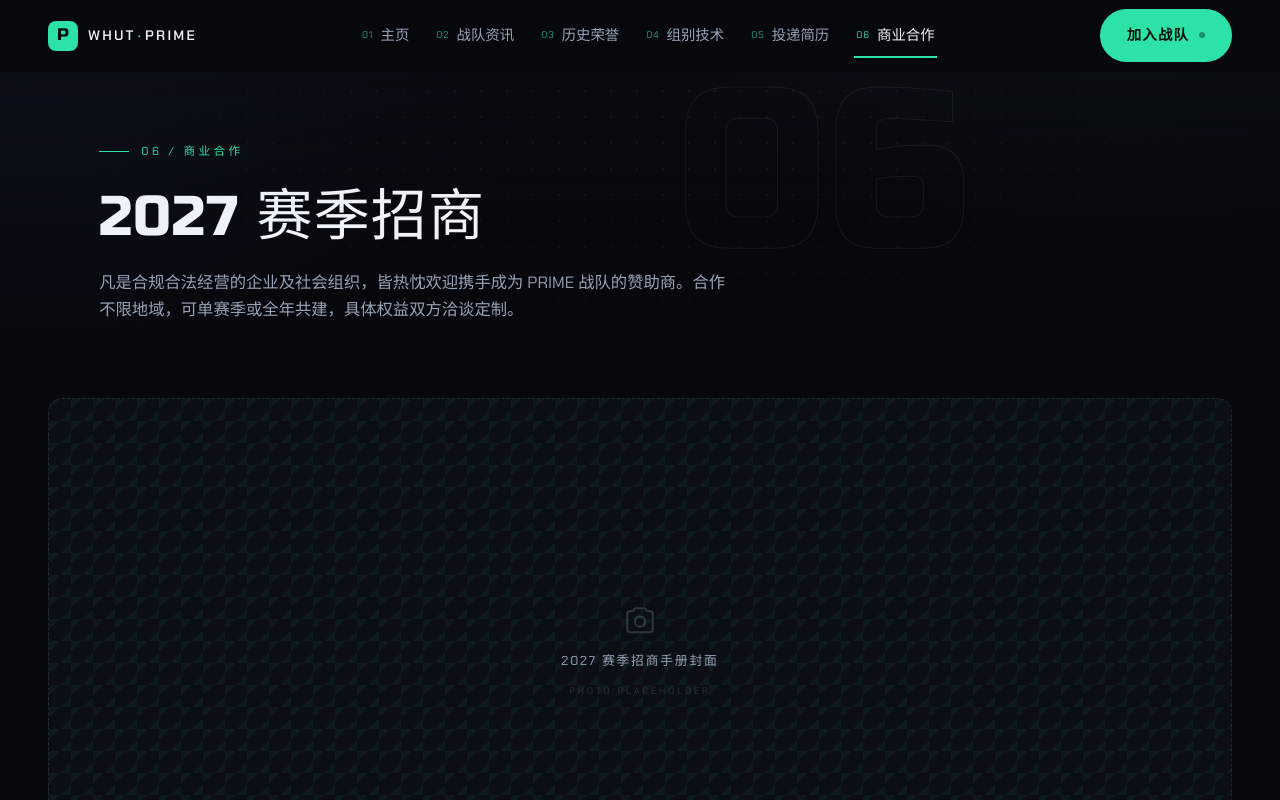
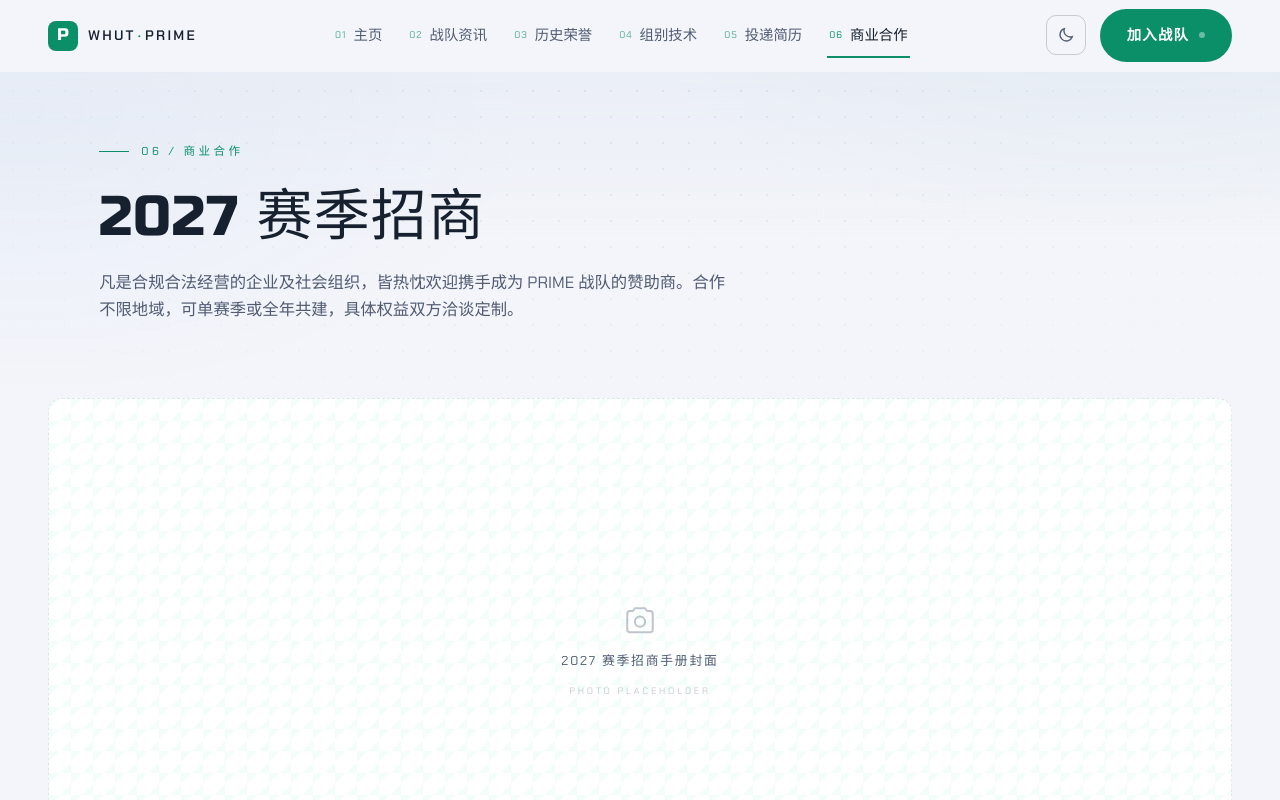
Before and after one commit to WHUT-RMers/whut-prime-website, a Vue app in the folder frontend/: page /cooperate in a window 1280 px wide. Shown: the top 800 px of the page. Built offline with nearby package versions, Linux system fonts and the light colour scheme.

Commit message:
feat: 新增深色/浅色主题切换（顶栏开关 + 系统跟随 + 持久化）

```diff
--- a/frontend/index.html
+++ b/frontend/index.html
@@ -6,6 +6,19 @@
     <link rel="icon" type="image/png" href="/static/favicon.png?v=2" />
     <title>WHUT PRIME — 武汉理工大学机甲大师 PRIME 战队 · 2027 赛季</title>
     <meta name="description" content="武汉理工大学机甲大师 PRIME 战队官网（2027 赛季）。精研 · 覃思 · 笃志 · 力行。赛事介绍、战队资讯、历史荣誉、组别与技术栈、简历投递、商业合作。" />
+    <script>
+      // 首屏主题防闪烁：渲染前从 localStorage / 系统偏好决定主题
+      ;(function () {
+        var t;
+        try {
+          var s = localStorage.getItem('whut-prime-theme');
+          t = s === 'dark' || s === 'light'
+            ? s
+            : (window.matchMedia('(prefers-color-scheme: light)').matches ? 'light' : 'dark')
+        } catch (e) { t = 'dark' }
+        document.documentElement.setAttribute('data-theme', t)
+      })()
+    </script>
   </head>
   <body>
     <div id="app"></div>
--- a/frontend/src/components/SiteNav.vue
+++ b/frontend/src/components/SiteNav.vue
@@ -3,9 +3,11 @@ import { computed, onBeforeUnmount, onMounted, ref, watch } from 'vue'
 import { useRoute } from 'vue-router'
 import { gsap } from 'gsap'
 import { prefersReducedMotion } from '../utils/motion'
+import { useTheme } from '../utils/theme'
 
 const route = useRoute()
 const nav = ref<HTMLElement | null>(null)
+const { theme, toggle } = useTheme()
 const prog = ref<HTMLElement | null>(null)
 const drawer = ref<HTMLElement | null>(null)
 const scrolled = ref(false)
@@ -105,6 +107,21 @@ function closeDrawer() {
       </nav>
 
       <div class="nav-right">
+        <button
+          type="button"
+          class="theme-btn"
+          :aria-label="theme === 'dark' ? '切换到浅色模式' : '切换到深色模式'"
+          :title="theme === 'dark' ? '浅色模式' : '深色模式'"
+          @click="toggle"
+        >
+          <svg v-if="theme === 'dark'" class="theme-icon" viewBox="0 0 24 24" fill="none" stroke="currentColor" stroke-width="1.8" aria-hidden="true">
+            <circle cx="12" cy="12" r="4.4" />
+            <path d="M12 2.6v2.4M12 19v2.4M2.6 12h2.4M19 12h2.4M5.2 5.2l1.7 1.7M17.1 17.1l1.7 1.7M18.8 5.2l-1.7 1.7M6.9 17.1l-1.7 1.7" />
+          </svg>
+          <svg v-else class="theme-icon" viewBox="0 0 24 24" fill="none" stroke="currentColor" stroke-width="1.8" aria-hidden="true">
+            <path d="M20.4 14.2A8.4 8.4 0 0 1 9.8 3.6a8.4 8.4 0 1 0 10.6 10.6Z" />
+          </svg>
+        </button>
         <RouterLink to="/recruit" class="btn btn-primary nav-cta" data-magnet>
           加入战队 <i class="cta-dot" aria-hidden="true"></i>
         </RouterLink>
@@ -157,7 +174,7 @@ function closeDrawer() {
   background: transparent;
 }
 .nav.scrolled {
-  background: rgba(8, 10, 17, 0.94);
+  background: var(--bg-glass);
   border-bottom-color: var(--line);
 }
 
@@ -230,6 +247,22 @@ function closeDrawer() {
 .nav-right { display: flex; align-items: center; gap: 14px; }
 .cta-dot { width: 6px; height: 6px; border-radius: 50%; background: var(--accent-ink); animation: pulse-dot 1.6s ease-in-out infinite; }
 
+.theme-btn {
+  flex: 0 0 auto;
+  width: 40px;
+  height: 40px;
+  display: grid;
+  place-items: center;
+  border: 1px solid var(--line-strong);
+  border-radius: 10px;
+  background: transparent;
+  color: var(--ink-dim);
+  transition: color 0.3s, border-color 0.3s, background 0.3s, transform 0.35s var(--ease-expo);
+}
+.theme-btn:hover { color: var(--accent); border-color: var(--accent); background: var(--deck-sheen); }
+.theme-btn:active { transform: scale(0.94); }
+.theme-icon { width: 18px; height: 18px; }
+
 .nav-burger {
   display: none;
   flex-direction: column;
@@ -261,7 +294,7 @@ function closeDrawer() {
   overflow-y: auto;
   overscroll-behavior: contain;
   padding: 18px max(24px, env(safe-area-inset-right)) max(34px, env(safe-area-inset-bottom)) max(24px, env(safe-area-inset-left));
-  background: #0a0c13;
+  background: var(--bg);
   border-bottom: 1px solid var(--line-strong);
   clip-path: inset(0 0 100% 0);
   pointer-events: none;
--- a/frontend/src/style.css
+++ b/frontend/src/style.css
@@ -51,6 +51,18 @@
   --accent-2: #4da3ff;
   --accent-warm: #ffb45e;
   --accent-ink: #04130c;
+  --input-bg: #090b10;
+  /* 首屏照片区专属：两种主题下都保持亮（压在暗色照片/暗角上） */
+  --hero-accent: #2de2a6;
+  --hero-ink: #eef2f9;
+  --hero-ink-dim: #97a3b6;
+  --hero-ink-faint: #6b7684;
+  --hero-line: rgba(233, 241, 255, 0.2);
+  --hero-line-strong: rgba(233, 241, 255, 0.34);
+  /* 卡片微光晕（深色白色微光 / 浅色墨色微光） */
+  --deck-sheen: rgba(255, 255, 255, 0.03);
+  --deck-sheen-strong: rgba(255, 255, 255, 0.05);
+  --deck-line: rgba(233, 241, 255, 0.05);
   --display: "Russo One", "PingFang SC", "HarmonyOS Sans SC", "Microsoft YaHei", "Noto Sans SC", "Helvetica Neue", Arial, sans-serif;
   --sans: "Chakra Petch", "PingFang SC", "HarmonyOS Sans SC", "Microsoft YaHei", "Noto Sans SC", "Helvetica Neue", Arial, sans-serif;
   --serif: var(--display);
@@ -62,6 +74,29 @@
   --radius: 14px;
   --ease: cubic-bezier(0.22, 1, 0.36, 1);
   --ease-expo: cubic-bezier(0.16, 1, 0.3, 1);
+  color-scheme: dark;
+}
+
+/* ---- 浅色主题：由 index.html 内联防闪烁脚本写入 html[data-theme="light"] ---- */
+:root[data-theme='light'] {
+  color-scheme: light;
+  --bg: #f3f5fa;
+  --surface: #ffffff;
+  --surface-2: #eef1f7;
+  --bg-glass: rgba(255, 255, 255, 0.86);
+  --ink: #17202e;
+  --ink-dim: #505b72;
+  --ink-faint: #8b94a8;
+  --line: rgba(23, 32, 46, 0.1);
+  --line-strong: rgba(23, 32, 46, 0.2);
+  --accent: #0a8f68;
+  --accent-2: #2f6fd6;
+  --accent-warm: #cf7a1d;
+  --accent-ink: #ffffff;
+  --input-bg: #ffffff;
+  --deck-sheen: rgba(23, 32, 46, 0.03);
+  --deck-sheen-strong: rgba(23, 32, 46, 0.05);
+  --deck-line: rgba(23, 32, 46, 0.06);
 }
 
 * { box-sizing: border-box; margin: 0; padding: 0; }
@@ -124,6 +159,17 @@ body::after {
   mask-image: radial-gradient(90% 70% at 50% 12%, #000 0%, transparent 78%);
 }
 
+/* ---- 浅色主题背景点缀 ---- */
+:root[data-theme='light'] body::before {
+  background:
+    linear-gradient(180deg, rgba(226, 232, 243, 0.7), transparent 30%),
+    radial-gradient(880px 480px at 88% -8%, rgba(10, 143, 104, 0.06), transparent 62%),
+    radial-gradient(820px 460px at 2% 14%, rgba(47, 111, 214, 0.05), transparent 62%);
+}
+:root[data-theme='light'] body::after {
+  background-image: radial-gradient(rgba(23, 32, 46, 0.09) 1px, transparent 1px);
+}
+
 .container {
   width: min(var(--maxw), calc(100% - (var(--page-gutter) * 2)));
   margin-inline: auto;
@@ -173,6 +219,7 @@ h1, h2, h3 { font-family: var(--serif); font-weight: 400; letter-spacing: 0.02em
 .btn:active { transform: scale(0.96); }
 .btn-primary { background: var(--accent); color: var(--accent-ink); }
 .btn-primary:hover { background: #7cf0c8; transform: translateY(-2px); }
+:root[data-theme='light'] .btn-primary:hover { background: #12b583; }
 .btn-ghost { border-color: var(--line-strong); color: var(--ink-dim); background: transparent; }
 .btn-ghost:hover { border-color: var(--accent); color: var(--accent); background: rgba(45, 226, 166, 0.06); transform: translateY(-2px); }
 
--- /dev/null
+++ b/frontend/src/utils/theme.ts
@@ -0,0 +1,55 @@
+import { ref, type Ref } from 'vue'
+
+export type Theme = 'dark' | 'light'
+
+const STORAGE_KEY = 'whut-prime-theme'
+
+export function systemTheme(): Theme {
+  return window.matchMedia('(prefers-color-scheme: light)').matches ? 'light' : 'dark'
+}
+
+export function storedTheme(): Theme | null {
+  try {
+    const value = localStorage.getItem(STORAGE_KEY)
+    return value === 'dark' || value === 'light' ? value : null
+  } catch {
+    return null
+  }
+}
+
+/** 写入 <html data-theme>，供全站 CSS 变量切换 */
+export function applyTheme(theme: Theme): void {
+  document.documentElement.setAttribute('data-theme', theme)
+}
+
+/**
+ * 顶栏主题开关：
+ * - 未手动设置过时跟随系统（prefers-color-scheme 变化自动切换）
+ * - 点击后写入 localStorage，之后固定为用户选择
+ */
+export function useTheme(): { theme: Ref<Theme>; toggle: () => void } {
+  const theme = ref<Theme>(
+    (document.documentElement.getAttribute('data-theme') as Theme) || systemTheme(),
+  )
+  const media = window.matchMedia('(prefers-color-scheme: light)')
+  const onMediaChange = () => {
+    if (storedTheme()) return
+    const next = media.matches ? 'light' : 'dark'
+    theme.value = next
+    applyTheme(next)
+  }
+  media.addEventListener('change', onMediaChange)
+
+  function toggle(): void {
+    const next: Theme = theme.value === 'dark' ? 'light' : 'dark'
+    theme.value = next
+    applyTheme(next)
+    try {
+      localStorage.setItem(STORAGE_KEY, next)
+    } catch {
+      /* 隐私模式下忽略 */
+    }
+  }
+
+  return { theme, toggle }
+}
--- a/frontend/src/views/CooperateView.vue
+++ b/frontend/src/views/CooperateView.vue
@@ -120,7 +120,7 @@ const contact = {
   border: 1px solid var(--line);
   border-radius: 14px;
   padding: 24px 18px;
-  background: linear-gradient(160deg, rgba(255, 255, 255, 0.03), transparent 60%);
+  background: linear-gradient(160deg, var(--deck-sheen), transparent 60%);
   transition: border-color 0.35s, transform 0.35s var(--ease);
 }
 .tier:hover { border-color: rgba(45, 226, 166, 0.5); transform: translateY(-4px); }
@@ -154,7 +154,7 @@ const contact = {
   color: var(--ink-dim);
   padding: 12px 14px;
 }
-.matrix-row:not(:last-child) { border-bottom: 1px solid rgba(255, 255, 255, 0.05); }
+.matrix-row:not(:last-child) { border-bottom: 1px solid var(--deck-line); }
 .matrix-row:hover { background: rgba(255, 255, 255, 0.02); }
 .mr-name { padding: 12px 14px; font-size: 0.88rem; }
 .mr-cell { padding: 12px 6px; text-align: center; }
@@ -167,12 +167,12 @@ const contact = {
   box-shadow: 0 0 6px rgba(45, 226, 166, 0.5);
 }
 .count { font-family: var(--mono); font-size: 0.66rem; color: var(--accent); white-space: nowrap; }
-.dash { color: #3a434f; }
+.dash { color: var(--ink-faint); }
 
 .matrix-note {
   margin-top: 16px;
   font-size: 0.78rem;
-  color: #5b6673;
+  color: var(--ink-dim);
 }
 
 .contact {
--- a/frontend/src/views/GroupsView.vue
+++ b/frontend/src/views/GroupsView.vue
@@ -90,12 +90,12 @@ function onGroupClick(g: GroupInfo, e: MouseEvent) {
   border: 1px solid var(--line);
   border-radius: 18px;
   padding: 34px;
-  background: linear-gradient(160deg, rgba(255, 255, 255, 0.03), transparent 60%);
+  background: linear-gradient(160deg, var(--deck-sheen), transparent 60%);
   transition: border-color 0.3s, background 0.3s, transform 0.35s var(--ease-expo);
 }
 .group:hover {
   border-color: hsl(var(--deck-hue, 158), 60%, 58%);
-  background: linear-gradient(160deg, rgba(255, 255, 255, 0.05), transparent 60%);
+  background: linear-gradient(160deg, var(--deck-sheen-strong), transparent 60%);
   transform: translateY(-2px);
 }
 .group-media { min-width: 0; }
@@ -111,7 +111,7 @@ function onGroupClick(g: GroupInfo, e: MouseEvent) {
   border-radius: 6px;
   padding: 3px 8px;
 }
-.group-en { font-family: var(--mono); font-size: 0.6rem; letter-spacing: 0.14em; color: #5b6673; }
+.group-en { font-family: var(--mono); font-size: 0.6rem; letter-spacing: 0.14em; color: var(--ink-faint); }
 
 .group-name { margin-top: 16px; font-size: 1.7rem; }
 .group-desc { margin-top: 12px; color: var(--ink-dim); font-size: 0.98rem; }
```
Also changed, not shown: frontend/src/components/HeroCarousel.vue (+7 -7 lines), frontend/src/components/HeroSection.vue (+20 -10 lines), frontend/src/views/NewsDetailView.vue (+8 -8 lines), frontend/src/views/RecruitView.vue (+3 -3 lines), 1 other file (tests, documents, lock files or other folders).
